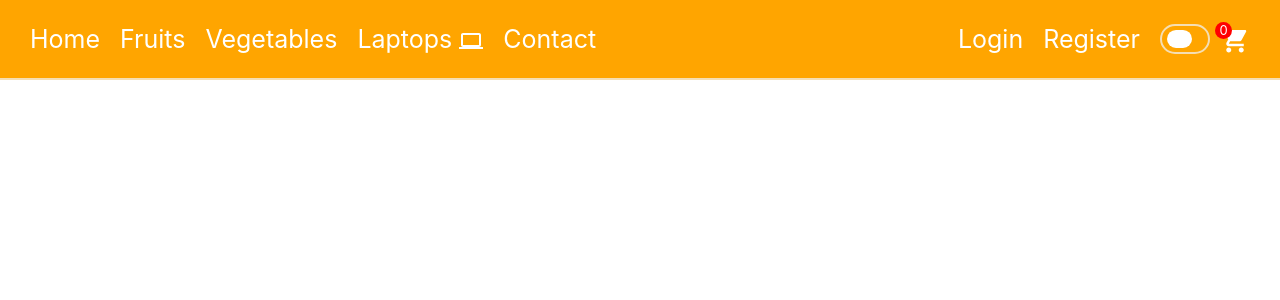
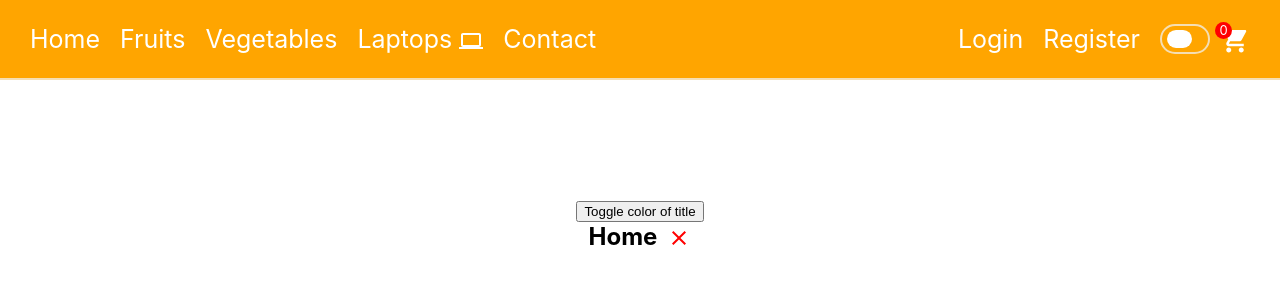
Before and after one commit to kibo94/e-commerce-shop-react, a React (Create React App) app in the folder client/: page /home in a window 1280 px wide. Shown: the top 300 px of the page. Built offline with nearby package versions, Linux system fonts and the light colour scheme.

Commit message:
fix adding products to admin

```diff
--- a/client/src/index.scss
+++ b/client/src/index.scss
@@ -4,6 +4,10 @@
 html {
   margin: 0;
   -webkit-tap-highlight-color:transparent;
+}
+.Home {
+  position: relative;
+  top:200px;
 }
 body {
   margin: 0;
--- a/client/src/pages/admin/addItem/AddItem.tsx
+++ b/client/src/pages/admin/addItem/AddItem.tsx
@@ -34,9 +34,10 @@ export const AddItem = ({ admin }: AddItemProps) => {
         author: "typicode223",
         type: item,
         quantity: plusMinus,
+        price:400
       };
       try {
-        await axios.post(`/${item}`, createdItem);
+        await axios.post(`/products`, createdItem);
 
         // toast.success("Item sucessefuly added")
         onChange({
--- a/client/src/pages/home/Home.tsx
+++ b/client/src/pages/home/Home.tsx
@@ -12,6 +12,7 @@ interface H1Styled {
 export default function Home(props: any) {
   const navigate = useNavigate();
   const [titlePrimary, setTitlePrimary] = useState(false);
+  const divRef = useRef<any>();
   const Title = styled.h1`
     font-size: 1.5em;
     text-align: center;
@@ -22,6 +23,19 @@ export default function Home(props: any) {
       vertical-align: middle;
     }
   `;
+
+
+
+
+
+  // 👆 We destructure the array as a return of the useState function into two value
+
+  // console.log(counter()); // 👈 returns 0 which it's the value of counter()
+
+
+
+  // console.log(setMyState1)
+
   let level = 0;
   useEffect(() => {
     if (!props.user) {
@@ -60,7 +74,6 @@ export default function Home(props: any) {
   const serachTerm = "grandGrand2";
   // const arr = [];
   const allCats = (items: any) => {
-
     let res = items.filter((item: any) => {
       if (item.children && item.children.length > 0) {
         allCats(item.children);
@@ -68,23 +81,23 @@ export default function Home(props: any) {
       if (item.name.includes(serachTerm)) {
         return item;
       }
-
     });
-console.log(res)
+    console.log(res);
     return res;
   };
 
   allCats(data);
-  const filterByLabel = (array:any, searchTerm:string) => {
-    return array.reduce((prev:any, curr:any) => {
-        const children = curr.children ? filterByLabel(curr.children, searchTerm) : undefined;
+  const filterByLabel = (array: any, searchTerm: string) => {
+    return array.reduce((prev: any, curr: any) => {
+      const children = curr.children
+        ? filterByLabel(curr.children, searchTerm)
+        : undefined;
 
-        return curr.name.includes(searchTerm) || children?.length > 0 ? [...prev, { ...curr, children }] : prev;
+      return curr.name.includes(searchTerm) || children?.length > 0
+        ? [...prev, { ...curr, children }]
+        : prev;
     }, []);
-}
-
-let res = filterByLabel(data, serachTerm);
-// console.log(res)
+  };
 
   return (
     <div className="Home">
@@ -95,6 +108,8 @@ let res = filterByLabel(data, serachTerm);
         Home
         <CloseIcon />
       </Title>
+      <div ref={divRef}></div>
+
       {/* <RecursiveMenu /> */}
     </div>
   );
```
